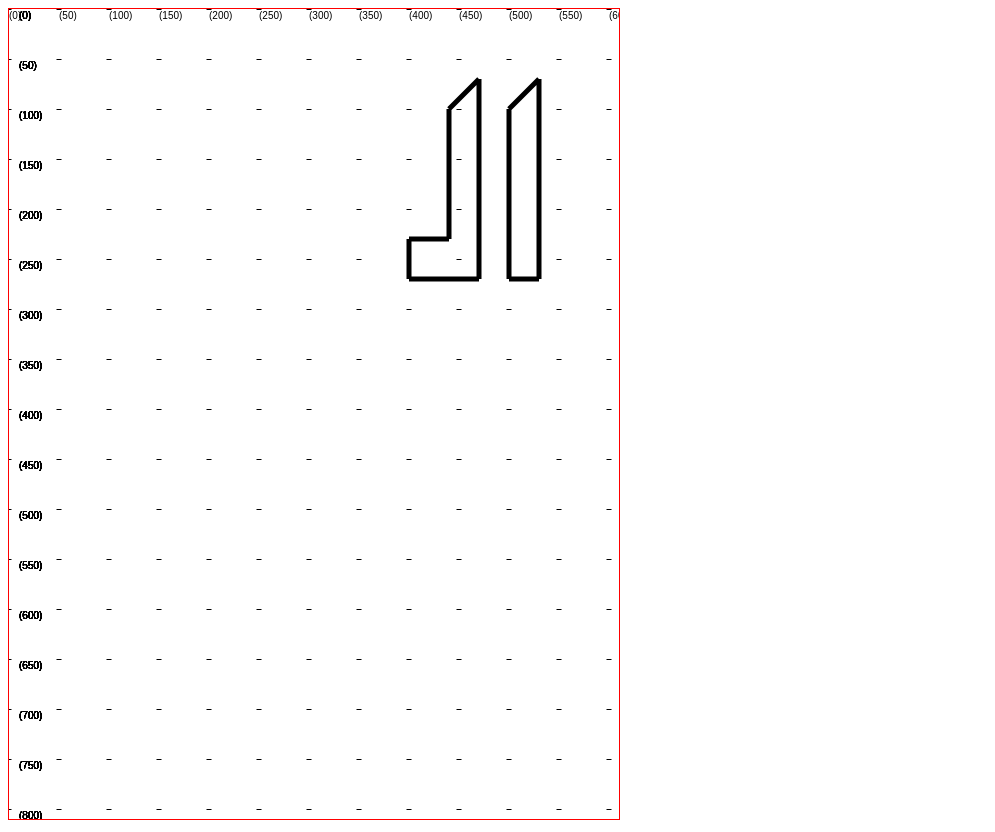
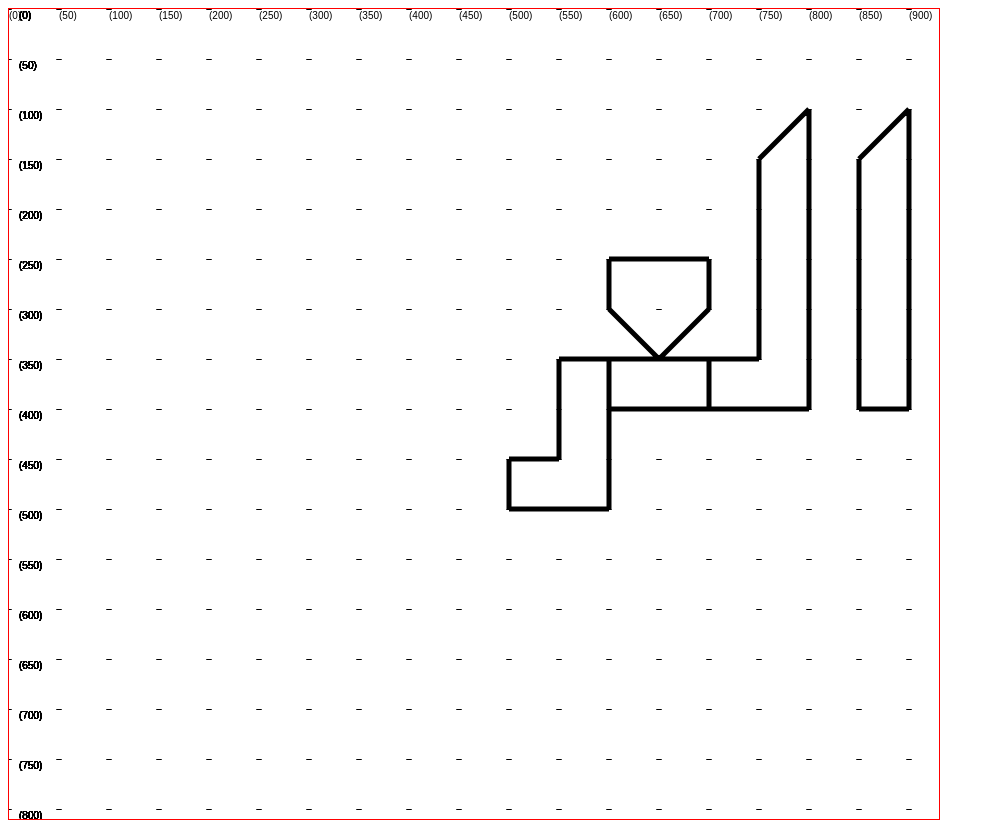
Before and after one commit to msharekh/alarabia, a plain HTML site: page index.html in a window 1280 px wide. Shown: the whole page, without its empty margins (0-995 px from the left). Drawn offline with Linux system fonts and the light colour scheme.

Commit message:
part 1 success

```diff
--- a/index.html
+++ b/index.html
@@ -5,7 +5,7 @@
     <meta charset="UTF-8">
     <meta name="viewport" content="width=device-width, initial-scale=1.0">
     <meta http-equiv="X-UA-Compatible" content="ie=edge">
-    <title>canvas document</title>
+    <title>Canvas 2D</title>
     <style>
         #my-house {
             width: 150px;
@@ -24,7 +24,7 @@
 
 <body>
     <canvas id="my-house" width="300" height="300"></canvas>
-    <canvas id="arabic-word" width="610" height="810"></canvas>
+    <canvas id="arabic-word" width="930" height="810"></canvas>
 </body>
 
 </html>
@@ -36,9 +36,21 @@
     ctxGRID.lineWidth = 1;
     // ctxGRID.strokeStyle = "#FF0000";
     ctxGRID.font = "10px Arial";
-    for (let x = 0; x <= 600; x += 50) {
+    let letters = []
+    let letter;
+    let b = 50;
+    let lx = 100;
+    let hb = 50 / 2;
+    let p = {
+        startX: 0,
+        startY: 0,
+        endX: 0,
+        endY: 0
+    }
+    ctx2.lineWidth = 5;
+    for (let x = 0; x <= 1000; x += b) {
         ctxGRID.fillText("(" + x + ")", x, 10);
-        for (let y = 0; y <= 800; y += 50) {
+        for (let y = 0; y <= 800; y += b) {
             ctxGRID.fillText("(" + y + ")", 10, y + 10);
             ctxGRID.moveTo(x, y);
             ctxGRID.lineTo(x, y + 1);
@@ -46,85 +58,225 @@
     }
     ctxGRID.stroke();
     // ctx2.strokeStyle = "#000000";
-    let p = {
-        startX: 0,
-        startY: 0,
-        endX: 0,
-        endY: 0
+    /* :::::::::::::::: Letter 1 ::::::::::::::::*/
+    startP = [900, 100]
+    letter = {
+        name: 'ALEF',
+        moves: []
     }
-    ctx2.lineWidth = 5;
-    /* :::::::::::::::: Letter 1 ::::::::::::::::*/
-    p.endX = 500;
-    p.endY = 100;
-    /*----------  Part  1 ----------*/
-    dx = 30;
-    dy = - 30;
+    p.endX = startP[0];
+    p.endY = startP[1];
+    startP = [p.endX, p.endY]
+    /*----------  Part  1 ----D------*/
+    dx = 0;
+    dy = 300;
+    p = set_p(p.endX, p.endY, dx, dy);
+    drawP(ctx2, p);
+    letter.moves.push({ dir: 'D', dx: dx, dy: dy, endX: p.endX, endY: p.endY });
+    /*----------  Part  2 ----L------*/
+    dx = -b;
+    dy = 0;
+    p = set_p(p.endX, p.endY, dx, dy);
+    drawP(ctx2, p);
+    letter.moves.push({ dir: 'L', dx: dx, dy: dy, endX: p.endX, endY: p.endY });
+    /*----------  Part  3 -----U-----*/
+    dx = 0;
+    dy = -250;
+    p = set_p(p.endX, p.endY, dx, dy);
+    drawP(ctx2, p);
+    letter.moves.push({ dir: 'U', dx: dx, dy: dy, endX: p.endX, endY: p.endY });
+    /*----------  Part  4 -----U/R-----*/
+    dx = b;
+    dy = - b;
+    p = set_p(p.endX, p.endY, dx, dy);
+    drawP(ctx2, p);
+    letter.moves.push({ dir: 'UR', dx: dx, dy: dy, endX: p.endX, endY: p.endY });
+    //-----.....---------.....---------.....----
+    letters.push(letter);
+    /* :::::::::::::::: Letter 2 ::::::::::::::::*/
+    letter = {
+        name: 'LAM',
+        moves: []
+    }
+
+    p.endX = startP[0] - lx;
+    p.endY = startP[1];
+    startP = [p.endX, p.endY]
+    /*----------  Part  1 ------D----*/
+    dx = 0;
+    dy = 300;
     p = set_p(p.endX, p.endY, dx, dy);
     drawP(ctx2, p)
-    /*----------  Part  2 ----------*/
-    dx = 0;
-    dy = 200;
-    p = set_p(p.endX, p.endY, dx, dy);
-    drawP(ctx2, p)
-    /*----------  Part  3 ----------*/
-    dx = -30;
+    letter.moves.push({ dir: 'D', dx: dx, dy: dy, endX: p.endX, endY: p.endY });
+    /*----------  Part  2 ------L---*/
+    dx = -100;
     dy = 0;
     p = set_p(p.endX, p.endY, dx, dy);
     drawP(ctx2, p)
-    /*----------  Part  4 ----------*/
+    letter.moves.push({ dir: 'L', dx: dx, dy: dy, endX: p.endX, endY: p.endY });
+    /*----------  Part  3 ------U----*/
     dx = 0;
-    dy = -170;
+    dy = -b;
     p = set_p(p.endX, p.endY, dx, dy);
     drawP(ctx2, p)
-    /* :::::::::::::::: Letter 2 ::::::::::::::::*/
-    p.endX = 440;
-    p.endY = 100;
-    /*----------  Part  1 ----------*/
-    dx = 30;
-    dy = - 30;
-    p = set_p(p.endX, p.endY, dx, dy);
-    drawP(ctx2, p)
-    /*----------  Part  2 ----------*/
-    dx = 0;
-    dy = 200;
-    p = set_p(p.endX, p.endY, dx, dy);
-    drawP(ctx2, p)
-    /*----------  Part  3 ----------*/
-    dx = -30;
+    letter.moves.push({ dir: 'U', dx: dx, dy: dy, endX: p.endX, endY: p.endY });
+    /*----------  Part  4 -----R-----*/
+    dx = b;
     dy = 0;
     p = set_p(p.endX, p.endY, dx, dy);
     drawP(ctx2, p)
-    /*----------  Part  4 ----------*/
-    dx = -40;
+    letter.moves.push({ dir: 'R', dx: dx, dy: dy, endX: p.endX, endY: p.endY });
+    /*----------  Part  5 -------U---*/
+    dx = 0;
+    dy = -200;
+    p = set_p(p.endX, p.endY, dx, dy);
+    drawP(ctx2, p)
+    letter.moves.push({ dir: 'U', dx: dx, dy: dy, endX: p.endX, endY: p.endY });
+    // /*----------  Part  6 ------UR----*/
+    dx = b;
+    dy = -b;
+    p = set_p(p.endX, p.endY, dx, dy);
+    drawP(ctx2, p)
+    letter.moves.push({ dir: 'UR', dx: dx, dy: dy, endX: p.endX, endY: p.endY });
+    //-----.....---------.....---------.....----
+    letters.push(letter);
+    /* :::::::::::::::: Letter 3 ::::::::::::::::*/
+    letter = {
+        name: 'AEEN',
+        moves: []
+    }
+
+    p.endX = startP[0] - lx;
+    p.endY = startP[1] + 250;
+    startP = [p.endX, p.endY]
+    /*----------  Part  1 ------L----*/
+    dx = -b;
     dy = 0;
     p = set_p(p.endX, p.endY, dx, dy);
     drawP(ctx2, p)
-    /*----------  Part  5 ----------*/
-    dx = 0;
-    dy = -40;
+    letter.moves.push({ dir: 'L', dx: dx, dy: dy, endX: p.endX, endY: p.endY });
+    /*----------  Part  2 ------UP----*/
+    dx = b;
+    dy = -b;
     p = set_p(p.endX, p.endY, dx, dy);
     drawP(ctx2, p)
-    /*----------  Part  6 ----------*/
-    dx = 40;
+    letter.moves.push({ dir: 'UR', dx: dx, dy: dy, endX: p.endX, endY: p.endY });
+    /*----------  Part  3 ------U----*/
+    dx = 0;
+    dy = -b;
+    p = set_p(p.endX, p.endY, dx, dy);
+    drawP(ctx2, p)
+    letter.moves.push({ dir: 'U', dx: dx, dy: dy, endX: p.endX, endY: p.endY });
+    /*----------  Part  4 ------L----*/
+    dx = -2 * b;
     dy = 0;
     p = set_p(p.endX, p.endY, dx, dy);
     drawP(ctx2, p)
-    /*----------  Part  7 ----------*/
+    letter.moves.push({ dir: 'L', dx: dx, dy: dy, endX: p.endX, endY: p.endY });
+    /*----------  Part  5 ------D----*/
     dx = 0;
-    dy = -130;
+    dy = b;
     p = set_p(p.endX, p.endY, dx, dy);
     drawP(ctx2, p)
-    /* :::::::::::::::: Letter 3 ::::::::::::::::*/
-    // p.endX = 440;
-    // p.endY = 100;
-    // /*----------  Part  1 ----------*/
-    // dx = 30;
-    // dy = - 30;
-    // p = set_p(p.endX, p.endY, dx, dy);
-    // drawP(ctx2, p)
+    letter.moves.push({ dir: 'D', dx: dx, dy: dy, endX: p.endX, endY: p.endY });
+    /*----------  Part  6 ------DR----*/
+    dx = b;
+    dy = b;
+    p = set_p(p.endX, p.endY, dx, dy);
+    drawP(ctx2, p)
+    letter.moves.push({ dir: 'DR', dx: dx, dy: dy, endX: p.endX, endY: p.endY });
+    /*----------  Part  7 ------L----*/
+    dx = -b;
+    dy = 0;
+    p = set_p(p.endX, p.endY, dx, dy);
+    drawP(ctx2, p)
+    letter.moves.push({ dir: 'L', dx: dx, dy: dy, endX: p.endX, endY: p.endY });
+    /*----------  Part  8 ------D----*/
+    dx = 0;
+    dy = b;
+    p = set_p(p.endX, p.endY, dx, dy);
+    drawP(ctx2, p)
+    letter.moves.push({ dir: 'D', dx: dx, dy: dy, endX: p.endX, endY: p.endY });
+    /*----------  Part  9 ------R----*/
+    dx = 3 * b;
+    dy = 0;
+    p = set_p(p.endX, p.endY, dx, dy);
+    drawP(ctx2, p)
+    letter.moves.push({ dir: 'R', dx: dx, dy: dy, endX: p.endX, endY: p.endY });
+    //-----.....---------.....---------.....----
+    letters.push(letter);
+    /* :::::::::::::::: Letter 4 ::::::::::::::::*/
+    letter = {
+        name: 'RAA',
+        moves: []
+    }
+
+    p.endX = startP[0] - lx;
+    p.endY = startP[1] + 0;
+    startP = [p.endX, p.endY]
+    /*----------  Part  1 ------L----*/
+    dx = -b;
+    dy = 0;
+    p = set_p(p.endX, p.endY, dx, dy);
+    drawP(ctx2, p)
+    letter.moves.push({ dir: 'L', dx: dx, dy: dy, endX: p.endX, endY: p.endY });
+    /*----------  Part  2 ------D----*/
+    dx = 0;
+    dy = 2 * b;
+    p = set_p(p.endX, p.endY, dx, dy);
+    drawP(ctx2, p)
+    letter.moves.push({ dir: 'D', dx: dx, dy: dy, endX: p.endX, endY: p.endY });
+    /*----------  Part  3 ------L----*/
+    dx = -b;
+    dy = 0;
+    p = set_p(p.endX, p.endY, dx, dy);
+    drawP(ctx2, p)
+    letter.moves.push({ dir: 'L', dx: dx, dy: dy, endX: p.endX, endY: p.endY });
+    /*----------  Part  4 ------D----*/
+    dx = 0;
+    dy = b;
+    p = set_p(p.endX, p.endY, dx, dy);
+    drawP(ctx2, p)
+    letter.moves.push({ dir: 'D', dx: dx, dy: dy, endX: p.endX, endY: p.endY });
+    /*----------  Part  5 ------R----*/
+    dx = 2 * b;
+    dy = 0;
+    p = set_p(p.endX, p.endY, dx, dy);
+    drawP(ctx2, p)
+    letter.moves.push({ dir: 'R', dx: dx, dy: dy, endX: p.endX, endY: p.endY });
+    /*----------  Part  6 ------U----*/
+    dx = 0;
+    dy = -2 * b;
+    p = set_p(p.endX, p.endY, dx, dy);
+    drawP(ctx2, p)
+    letter.moves.push({ dir: 'U', dx: dx, dy: dy, endX: p.endX, endY: p.endY });
+    //-----.....---------.....---------.....----
+    letters.push(letter);
     /* -----------------------------------
     --------------------------------------*/
     ctx2.stroke();
+    console.log('letters', ':	', letters);
+    function dir(d, v) {
+        let pos = []
+        switch (d) {
+            case 'U':
+                pos = [0, -v];
+                break;
+            case 'UR':
+                pos = [0, -v];
+                break;
+            case 'D':
+                pos = [0, v];
+                break;
+            case 'R':
+                pos = [v, 0];
+                break;
+            case 'L':
+                pos = [0, -v];
+                break; default:
+                break;
+        }
+    }
     function set_p(x, y, dx, dy) {
         let p = {
             startX: 0,
```
